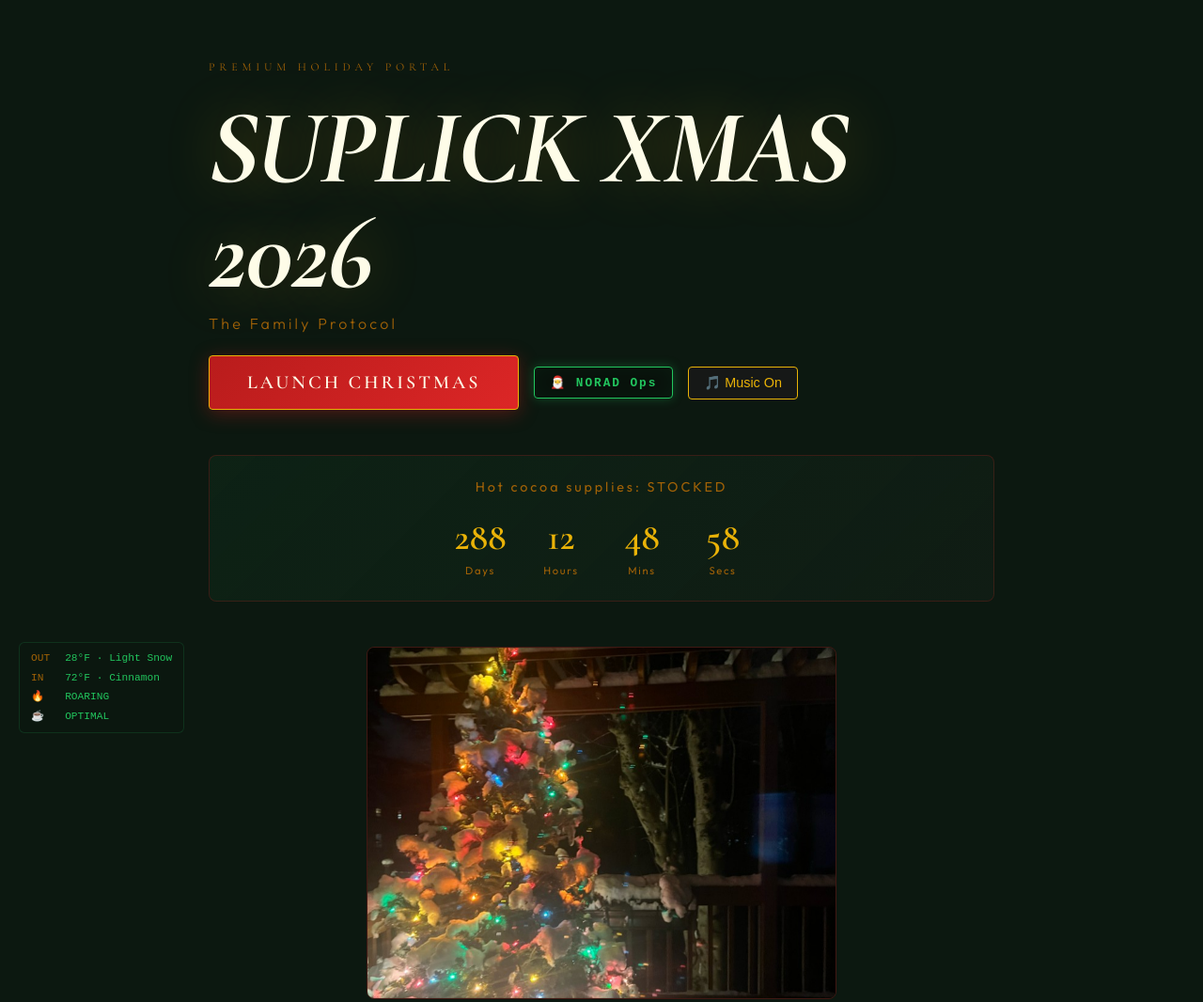
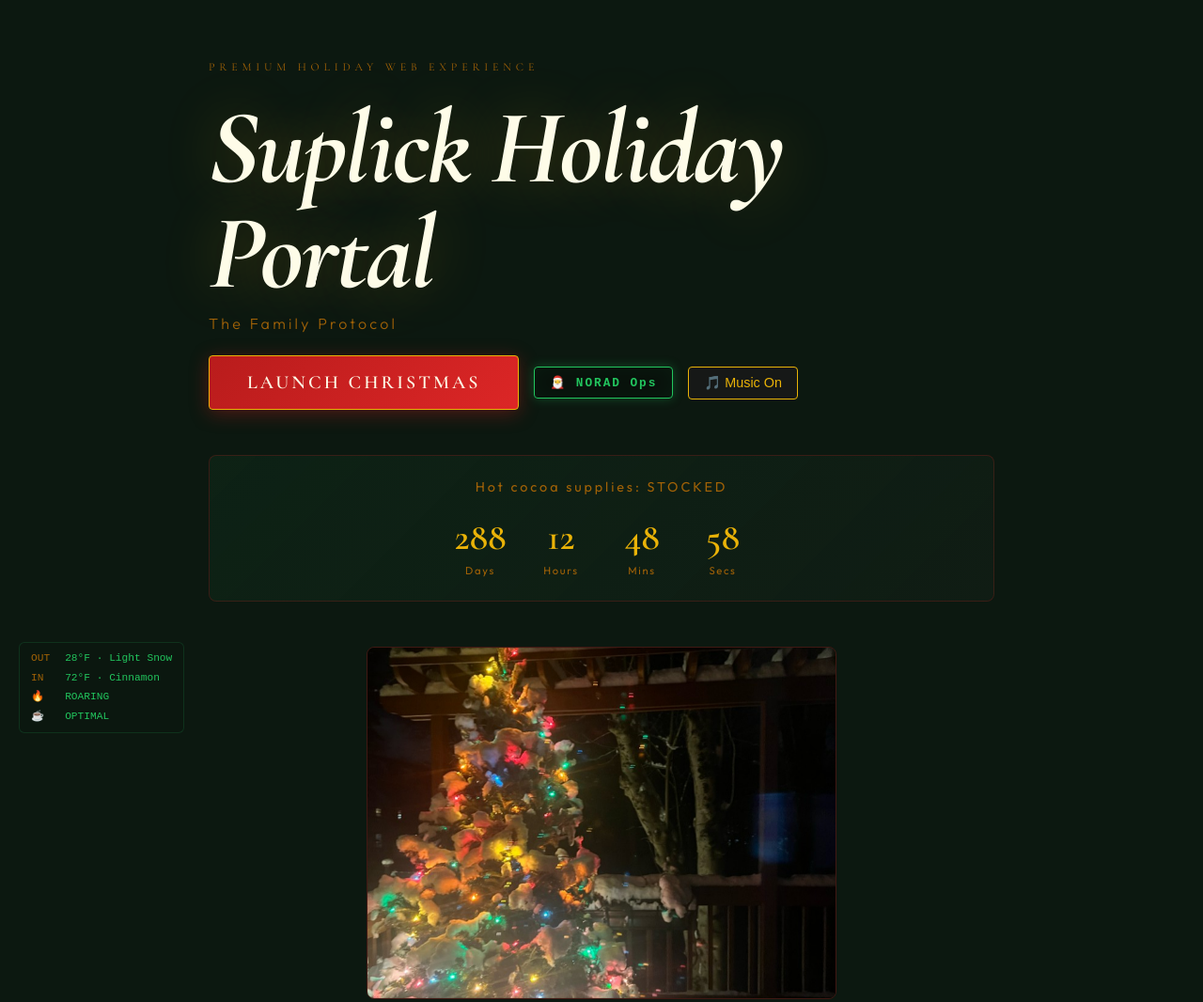
Before and after one commit to rybrennan/suplick, a plain HTML site: page christmas/index.html in a window 1280 px wide. Shown: the top 1066 px of the page at 94% size. Drawn offline with nearby package versions, Linux system fonts and the light colour scheme.

Commit message:
Update branding: Suplick Holiday Portal, Premium Holiday Web Experience
Made-with: Cursor

```diff
--- a/christmas/index.html
+++ b/christmas/index.html
@@ -3,7 +3,7 @@
 <head>
   <meta charset="UTF-8">
   <meta name="viewport" content="width=device-width, initial-scale=1.0, viewport-fit=cover">
-  <title>The Suplick Family Christmas 2026</title>
+  <title>Suplick Holiday Portal</title>
   <link rel="preconnect" href="https://fonts.googleapis.com">
   <link rel="preconnect" href="https://fonts.gstatic.com" crossorigin>
   <link href="https://fonts.googleapis.com/css2?family=Cormorant+Garamond:ital,wght@0,400;0,600;1,400;1,700&family=Outfit:wght@300;400;500&display=swap" rel="stylesheet">
@@ -24,8 +24,8 @@
   </div>
 
   <div class="container">
-    <p class="badge">Premium Holiday Portal</p>
-    <h1>SUPLICK XMAS 2026</h1>
+    <p class="badge">Premium Holiday Web Experience</p>
+    <h1>Suplick Holiday Portal</h1>
     <p class="subtitle">The Family Protocol</p>
 
     <div class="hero-cta">
```
